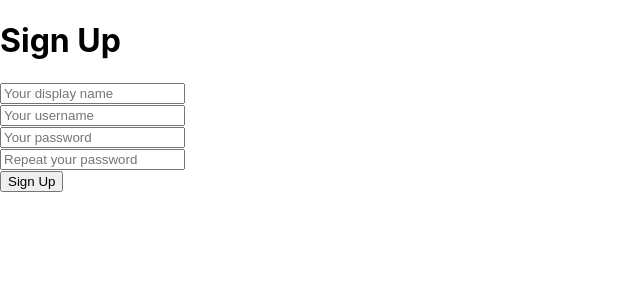
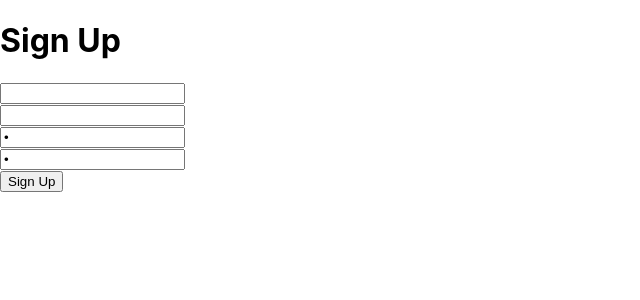
Before and after one commit to MrDiipo/SHAREWARE-A-Social-Sharing-Platform-Frontend, a React (Create React App) app: page / in a window 1280 px wide. Shown: the top 300 px of the page, without its empty margins (0-640 px from the left). Built offline with nearby package versions, Linux system fonts and the light colour scheme.

Commit message:
Handle Input Change in Signup Page

```diff
--- a/src/pages/UserSignupPage.jsx
+++ b/src/pages/UserSignupPage.jsx
@@ -1,21 +1,67 @@
 import React, { Component } from 'react'
 
 export class UserSignupPage extends Component {
+
+        state = {
+            displayName : ' ' ,
+            username : ' ',
+            password: ' ',
+            repeatPassword: ' '
+        }
+
+
+    onChangeDisplayName = (event) =>{
+        const value = event.target.value;
+        this.setState({
+            displayName : value
+        });
+    }
+
+    onChangeUsername = (event) =>{
+        const value = event.target.value;
+        this.setState({
+            username : value
+        });
+    }
+
+    onChangePassword = (event) =>{
+        const value = event.target.value;
+        this.setState({
+            password : value
+        });
+    }
+    onChangeRepeatPassword = (event) =>{
+        const value = event.target.value;
+        this.setState({
+            repeatPassword : value
+        });
+    }
+
     render() {
         return (
             <div>
                 <h1>Sign Up</h1>
                 <div>
-                    <input placeholder="Your display name"/>
+                    <input
+                    placeholder="Your display name"
+                    value={this.state.displayName}
+                       onChange={this.onChangeDisplayName}
+                    />
                 </div>
                 <div>
-                    <input placeholder="Your username"/>
+                    <input placeholder="Your username"
+                        value={this.state.username}
+                        onChange={this.onChangeUsername}
+                    />
                 </div>
                 <div>
-                    <input placeholder="Your password" type="password"/>
+                    <input placeholder="Your password" type="password"
+                        value={this.state.password} onChange={this.onChangePassword}
+                    />
                 </div>
                 <div>
-                    <input placeholder="Repeat your password" type="password"/>
+                    <input placeholder="Repeat your password" type="password"
+                     value={this.state.repeatPassword} onChange={this.onChangeRepeatPassword}/>
                 </div>
                 <div>
                     <button>Sign Up</button>
```
Also changed, not shown: 1 other file (tests, documents, lock files or other folders).
